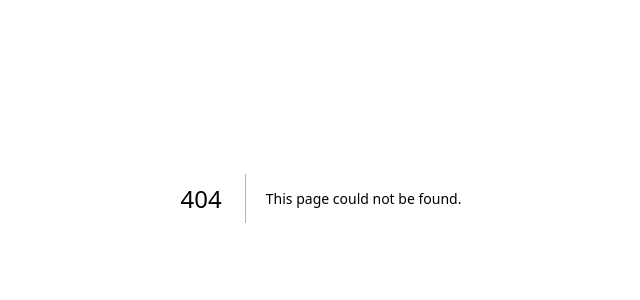
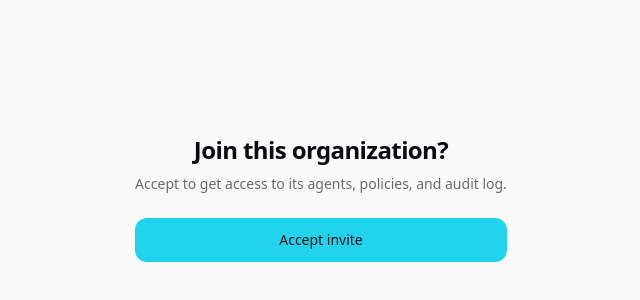
Before and after one commit to taranggoyal70/gatekit, a Next.js app: page /invite/1 in a window 1280 px wide. Before the commit this address had no page. Shown: the part 202-502 px from the top of the page, without its empty margins (319-959 px from the left). Built offline with nearby package versions, Linux system fonts and the light colour scheme.

Commit message:
feat(dashboard): invite acceptance page

```diff
--- /dev/null
+++ b/src/app/invite/[token]/page.tsx
@@ -0,0 +1,14 @@
+import { AcceptInvite } from "@/components/AcceptInvite";
+
+export default async function InvitePage({
+  params,
+}: {
+  params: Promise<{ token: string }>;
+}) {
+  const { token } = await params;
+  return (
+    <div className="flex min-h-screen items-center justify-center p-6">
+      <AcceptInvite token={token} />
+    </div>
+  );
+}
--- /dev/null
+++ b/src/components/AcceptInvite.tsx
@@ -0,0 +1,59 @@
+"use client";
+
+import { useRouter } from "next/navigation";
+import { useState } from "react";
+
+export function AcceptInvite({ token }: { token: string }) {
+  const router = useRouter();
+  const [state, setState] = useState<"idle" | "accepting" | "error">("idle");
+  const [error, setError] = useState<string | null>(null);
+  const [orgName, setOrgName] = useState<string | null>(null);
+
+  async function accept() {
+    setState("accepting");
+    setError(null);
+    try {
+      const res = await fetch("/api/invites/accept", {
+        method: "POST",
+        headers: { "Content-Type": "application/json" },
+        body: JSON.stringify({ token }),
+      });
+      const data = await res.json();
+      if (!res.ok) throw new Error(data?.error?.message ?? "Failed to accept invite.");
+      setOrgName(data.org?.name ?? "the organization");
+      setTimeout(() => router.push("/dashboard"), 1500);
+    } catch (err) {
+      setError(err instanceof Error ? err.message : "Failed to accept invite.");
+      setState("error");
+    }
+  }
+
+  if (orgName) {
+    return (
+      <div className="text-center">
+        <p className="text-lg font-medium">You&apos;re in! Redirecting to {orgName}…</p>
+      </div>
+    );
+  }
+
+  return (
+    <div className="max-w-sm text-center">
+      <h1 className="text-2xl font-semibold tracking-tight">Join this organization?</h1>
+      <p className="mt-2 text-sm text-[var(--foreground)]/60">
+        Accept to get access to its agents, policies, and audit log.
+      </p>
+      {error && (
+        <div className="mt-4 rounded-lg border border-[var(--danger)]/30 bg-[var(--danger)]/5 px-4 py-2 text-sm text-[var(--danger)]">
+          {error}
+        </div>
+      )}
+      <button
+        onClick={accept}
+        disabled={state === "accepting"}
+        className="mt-6 w-full rounded-xl bg-[var(--accent)] px-4 py-3 text-sm font-medium text-[#04141a] disabled:opacity-40"
+      >
+        {state === "accepting" ? "Joining…" : "Accept invite"}
+      </button>
+    </div>
+  );
+}
```
